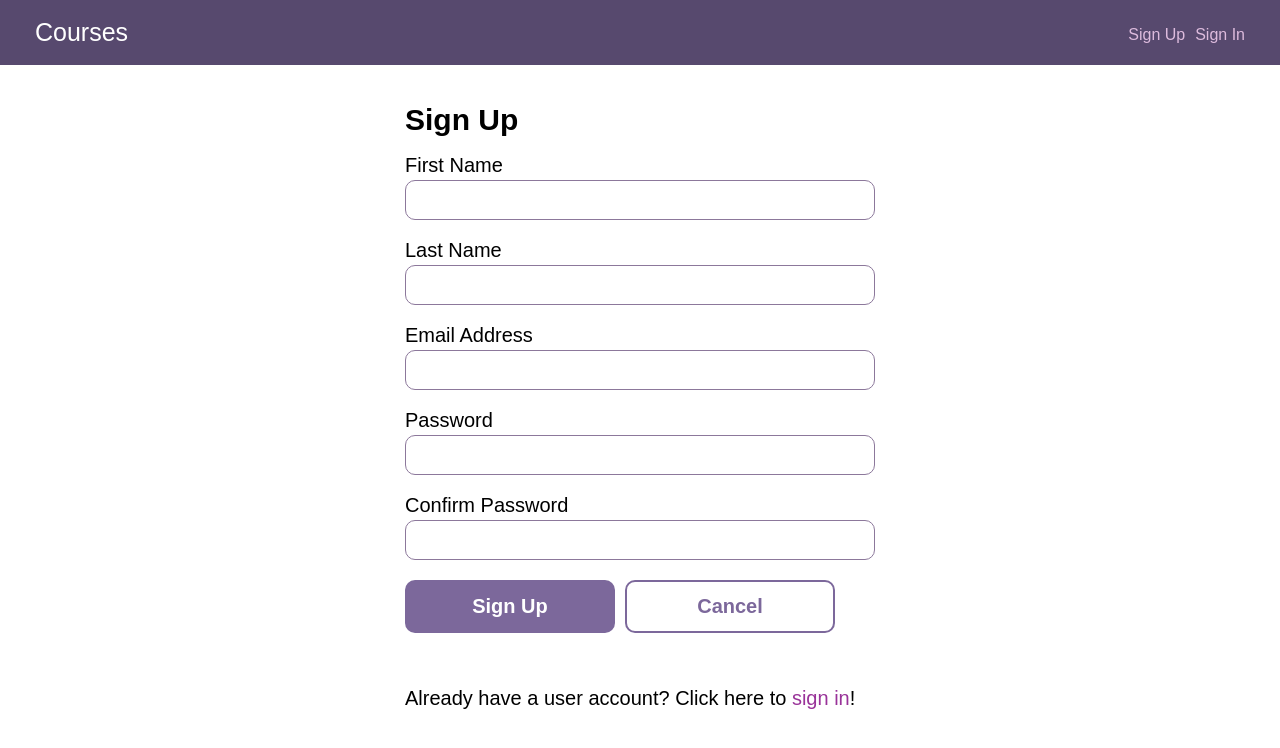
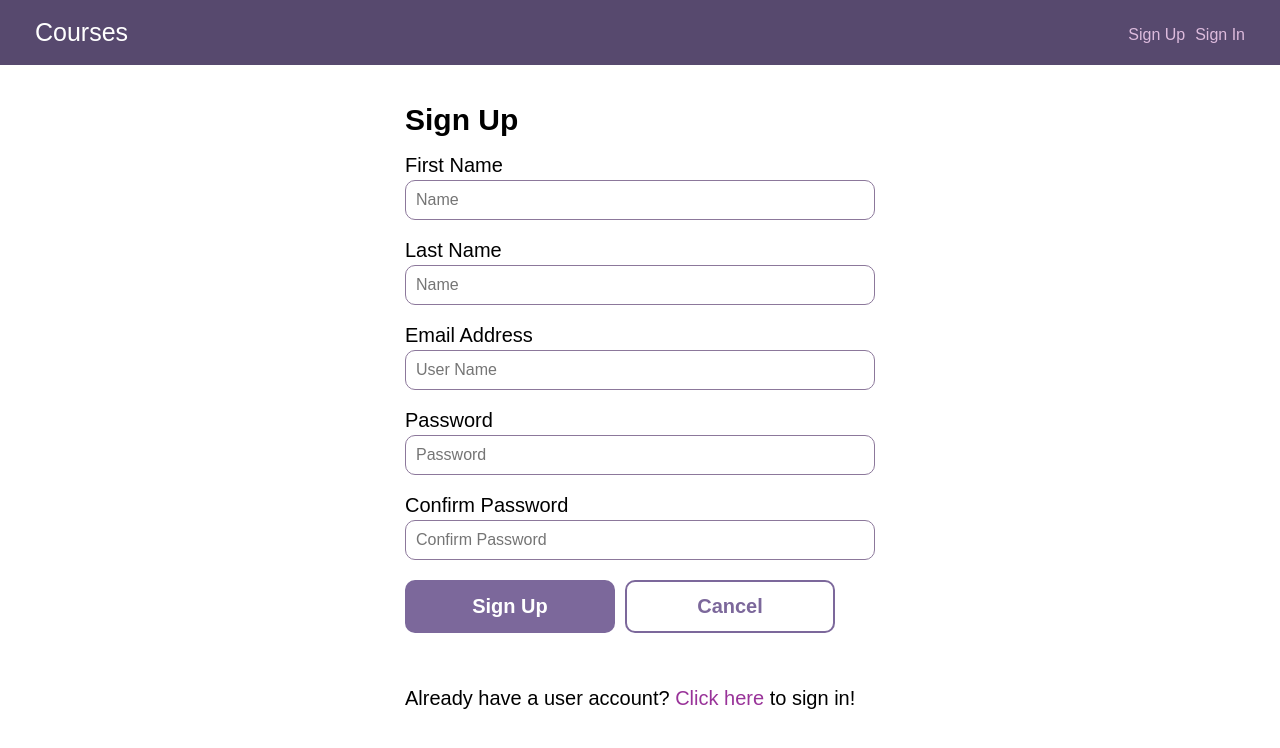
Before and after one commit to joshnussbaum89/School-Database-with-React-and-a-Rest-API-, a React (Create React App) app in the folder client/: page /signup in a window 1280 px wide. Shown: the top 748 px of the page. Built offline with nearby package versions, Linux system fonts and the light colour scheme.

Commit message:
convert function components to class components

```diff
--- /dev/null
+++ b/client/src/components/Form.js
@@ -0,0 +1,53 @@
+import React from "react";
+
+export default (props) => {
+  const { cancel, errors, submit, submitButtonText, elements } = props;
+
+  function handleSubmit(event) {
+    event.preventDefault();
+    submit();
+  }
+
+  function handleCancel(event) {
+    event.preventDefault();
+    cancel();
+  }
+
+  return (
+    <div>
+      <ErrorsDisplay errors={errors} />
+      <form onSubmit={handleSubmit}>
+        {elements()}
+        <div className="pad-bottom">
+          <button className="button" type="submit">
+            {submitButtonText}
+          </button>
+          <button className="button button-secondary" onClick={handleCancel}>
+            Cancel
+          </button>
+        </div>
+      </form>
+    </div>
+  );
+};
+
+function ErrorsDisplay({ errors }) {
+  let errorsDisplay = null;
+
+  if (errors.length) {
+    errorsDisplay = (
+      <div>
+        <h2 className="validation--errors--label">Validation errors</h2>
+        <div className="validation-errors">
+          <ul>
+            {errors.map((error, i) => (
+              <li key={i}>{error}</li>
+            ))}
+          </ul>
+        </div>
+      </div>
+    );
+  }
+
+  return errorsDisplay;
+}
--- a/client/src/components/Header.js
+++ b/client/src/components/Header.js
@@ -2,7 +2,11 @@
 import React from "react";
 import { Link } from "react-router-dom";
 
-const Header = () => {
+class Header extends React.PureComponent {
+  render() {
+    const { context } = this.props;
+    const authUser = context.authenticatedUser;
+
     return (
       <header>
         <div className="wrap header--flex">
@@ -11,17 +15,27 @@ const Header = () => {
           </h1>
           <nav>
             <ul className="header--signedout">
+              {authUser !== null ? (
+                <>
+                  <span>Welcome, {authUser.user.firstName}! </span>
+                  <Link to="/signout">Sign Out</Link>
+                </>
+              ) : (
+                <>
                   <li>
                     <Link to="/signup">Sign Up</Link>
                   </li>
                   <li>
-              <Link to="signin">Sign In</Link>
+                    <Link to="/signin">Sign In</Link>
                   </li>
+                </>
+              )}
             </ul>
           </nav>
         </div>
       </header>
     );
-};
+  }
+}
 
 export default Header;
--- a/client/src/components/UserSignIn.js
+++ b/client/src/components/UserSignIn.js
@@ -1,82 +1,95 @@
-import React, { useState } from "react";
+import React, { Component } from "react";
 import { Link } from "react-router-dom";
+import Form from "./Form";
 
-const UserSignIn = ({ history, context }) => {
-  const [username, updateUsername] = useState();
-  const [password, updatePassword] = useState();
-  const [errors, updateErrors] = useState([]);
-
-  const change = (event) => {
-    if (event.target.type === "email") {
-      updateUsername(event.target.value);
-      console.log(username);
-    } else {
-      updatePassword(event.target.value);
-      console.log(password);
-    }
+export class UserSignIn extends Component {
+  state = {
+    emailAddress: "",
+    password: "",
+    errors: [],
   };
 
-  const submit = (e) => {
-    e.preventDefault();
-
-    context.actions.signIn(username, password).then((user) => {
-      if (user == null) {
-        updateErrors(["Sign-in was unsuccessful"]);
-        console.log(errors);
-      } else {
-        updateErrors([]);
-        console.log(`SUCCESS! ${username} is now signed in!`);
-        history.push("/");
-      }
-    });
-  };
+  render() {
+    const { emailAddress, password, errors } = this.state;
 
     return (
-    <>
       <div className="form--centered">
         <h2>Sign In</h2>
-
-        {errors ? (
-          <div>
-            <ul>
-              {errors.map((error, i) => (
-                <li key={i}>{error}</li>
-              ))}
-            </ul>
-          </div>
-        ) : null}
-
-        <form onSubmit={submit}>
+        <Form
+          cancel={this.cancel}
+          errors={errors}
+          submit={this.submit}
+          submitButtonText="Sign In"
+          elements={() => (
+            <React.Fragment>
               <label htmlFor="emailAddress">Email Address</label>
               <input
                 id="emailAddress"
                 name="emailAddress"
-            type="email"
-            onChange={change}
-            value={username}
+                type="text"
+                value={emailAddress}
+                onChange={this.change}
+                placeholder="User Name"
               />
               <label htmlFor="password">Password</label>
               <input
                 id="password"
                 name="password"
                 type="password"
-            onChange={change}
                 value={password}
+                onChange={this.change}
+                placeholder="Password"
               />
-          <button className="button" type="submit">
-            Sign In
-          </button>
-          <Link to="/" className="button button-secondary">
-            Cancel
-          </Link>
-        </form>
+            </React.Fragment>
+          )}
+        />
         <p>
-          Don't have a user account? Click here to
-          <Link to="signup"> sign up</Link>!
+          Don't have a user account? <Link to="/signup">Click here</Link> to
+          sign up!
         </p>
       </div>
-    </>
     );
+  }
+
+  change = (event) => {
+    const name = event.target.name;
+    const value = event.target.value;
+
+    this.setState(() => {
+      return {
+        [name]: value,
+      };
+    });
   };
 
+  submit = () => {
+    const { context } = this.props;
+    const { from } = this.props.location.state || {
+      from: { pathname: "/" },
+    };
+    const { emailAddress, password } = this.state;
+    // check if the returned PromiseValue is null (or a response of 400)
+    context.actions
+      .signIn(emailAddress, password)
+      .then((user) => {
+        if (user == null) {
+          this.setState(() => {
+            return { errors: ["Sign-in was unsuccessful"] };
+          });
+        } else {
+          this.props.history.push(from);
+          console.log(`SUCCESS! ${emailAddress} is now signed in!`);
+        }
+      })
+      .catch((err) => {
+        console.log(err);
+        this.props.history.push("/error");
+      });
+  };
+
+  cancel = () => {
+    this.props.history.push("/");
+  };
+}
+
 export default UserSignIn;
--- a/client/src/components/UserSignUp.js
+++ b/client/src/components/UserSignUp.js
@@ -1,32 +1,115 @@
-import React, { useState } from "react";
+import React, { Component } from "react";
+import Form from "./Form";
 import { Link } from "react-router-dom";
 
-const UserSignUp = ({ history, context }) => {
-  // Using "" as initial value doesn't render the correct errors
-  const [firstName, updateFirstName] = useState();
-  const [lastName, updateLastName] = useState();
-  const [emailAddress, updateEmailAddress] = useState();
-  const [password, updatePassword] = useState();
-  const [confirmedPassword, updateConfirmedPassword] = useState();
-  const [errors, updateErrors] = useState([]);
-
-  const change = (event) => {
-    if (event.target.name === "firstName") {
-      updateFirstName(event.target.value);
-    } else if (event.target.name === "lastName") {
-      updateLastName(event.target.value);
-    } else if (event.target.name === "emailAddress") {
-      updateEmailAddress(event.target.value);
-    } else if (event.target.name === "password") {
-      updatePassword(event.target.value);
-    } else if (event.target.name === "confirmPassword") {
-      updateConfirmedPassword(event.target.value);
-    }
+class UserSignUp extends Component {
+  state = {
+    firstName: "",
+    lastName: "",
+    emailAddress: "",
+    password: "",
+    confirmedPassword: "",
+    errors: [],
   };
 
-  const submit = (e) => {
-    e.preventDefault();
+  render() {
+    const {
+      firstName,
+      lastName,
+      emailAddress,
+      password,
+      confirmedPassword,
+      errors,
+    } = this.state;
 
+    return (
+      <div className="form--centered">
+        <h2>Sign Up</h2>
+        <Form
+          cancel={this.cancel}
+          errors={errors}
+          submit={this.submit}
+          submitButtonText="Sign Up"
+          elements={() => (
+            <React.Fragment>
+              <label htmlFor="firstName">First Name</label>
+              <input
+                id="firstName"
+                name="firstName"
+                type="text"
+                value={firstName}
+                onChange={this.change}
+                placeholder="Name"
+              />
+              <label htmlFor="lastName">Last Name</label>
+              <input
+                id="lastName"
+                name="lastName"
+                type="text"
+                value={lastName}
+                onChange={this.change}
+                placeholder="Name"
+              />
+              <label htmlFor="emailAddress">Email Address</label>
+              <input
+                id="emailAddress"
+                name="emailAddress"
+                type="email"
+                value={emailAddress}
+                onChange={this.change}
+                placeholder="User Name"
+              />
+              <label htmlFor="password">Password</label>
+              <input
+                id="password"
+                name="password"
+                type="password"
+                value={password}
+                onChange={this.change}
+                placeholder="Password"
+              />
+              <label htmlFor="confirmedPassword">Confirm Password</label>
+              <input
+                id="confirmedPassword"
+                name="confirmedPassword"
+                type="password"
+                value={confirmedPassword}
+                onChange={this.change}
+                placeholder="Confirm Password"
+              />
+            </React.Fragment>
+          )}
+        />
+        <p>
+          Already have a user account? <Link to="/signin">Click here</Link> to
+          sign in!
+        </p>
+      </div>
+    );
+  }
+
+  change = (event) => {
+    const name = event.target.name;
+    const value = event.target.value;
+
+    this.setState(() => {
+      return {
+        [name]: value,
+      };
+    });
+  };
+
+  submit = () => {
+    const { context } = this.props;
+    const {
+      firstName,
+      lastName,
+      emailAddress,
+      password,
+      confirmedPassword,
+    } = this.state;
+
+    // New user payload
     const user = {
       firstName,
       lastName,
@@ -38,80 +121,27 @@ const UserSignUp = ({ history, context }) => {
       .createUser(user)
       .then((errors) => {
         if (errors.length) {
-          updateErrors({ errors });
+          this.setState({ errors });
         } else {
           context.actions.signIn(emailAddress, password).then(() => {
-            history.push("/");
+            this.props.history.push("/");
           });
           console.log(
-            `${firstName} ${lastName} is successfully signed up and authenticated!`
+            `${emailAddress} is successfully signed up and authenticated!`
           );
         }
       })
+      // handle rejected promises
       .catch((err) => {
         console.log(err);
-        history.push("/error");
+        // push to history stack
+        this.props.history.push("/error");
       });
   };
 
-  return (
-    <>
-      <div className="form--centered">
-        <h2>Sign Up</h2>
-
-        <form onSubmit={submit}>
-          <label htmlFor="name">First Name</label>
-          <input
-            id="firstName"
-            name="firstName"
-            type="text"
-            onChange={change}
-            value={firstName}
-          />
-          <label htmlFor="name">Last Name</label>
-          <input
-            id="lastName"
-            name="lastName"
-            type="text"
-            onChange={change}
-            value={lastName}
-          />
-          <label htmlFor="emailAddress">Email Address</label>
-          <input
-            id="emailAddress"
-            name="emailAddress"
-            type="email"
-            onChange={change}
-            value={emailAddress}
-          />
-          <label htmlFor="password">Password</label>
-          <input
-            id="password"
-            name="password"
-            type="password"
-            onChange={change}
-            value={password}
-          />
-          <label htmlFor="confirmPassword">Confirm Password</label>
-          <input
-            id="confirmPassword"
-            name="confirmPassword"
-            type="password"
-            onChange={change}
-            value={confirmedPassword}
-          />
-          <button className="button" type="submit">
-            Sign Up
-          </button>
-          <button className="button button-secondary">Cancel</button>
-        </form>
-        <p>
-          Already have a user account? Click here to
-          <Link to="signin"> sign in</Link>!
-        </p>
-      </div>
-    </>
-  );
-};
+  cancel = () => {
+    this.props.history.push("/");
+  };
+}
 
 export default UserSignUp;
```
Also changed, not shown: client/src/Context.js (+8 -7 lines), client/src/components/UserSignOut.js (+8 -8 lines), 2 other files (tests, documents, lock files or other folders). Lines whose indentation alone changed are shown as unchanged.
